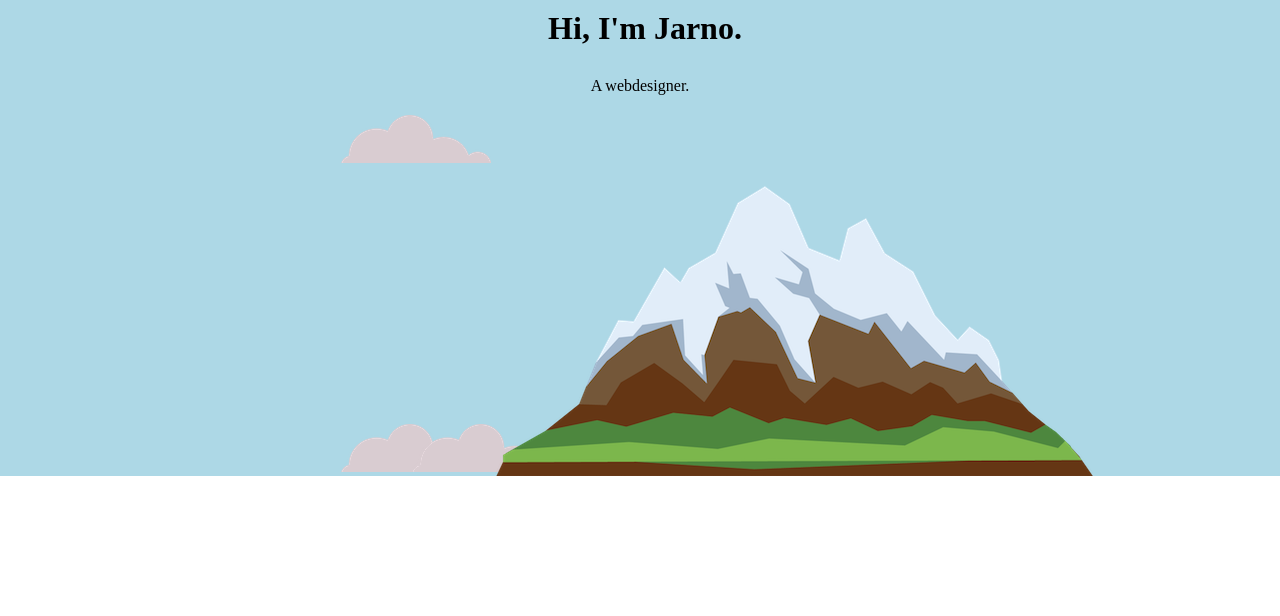
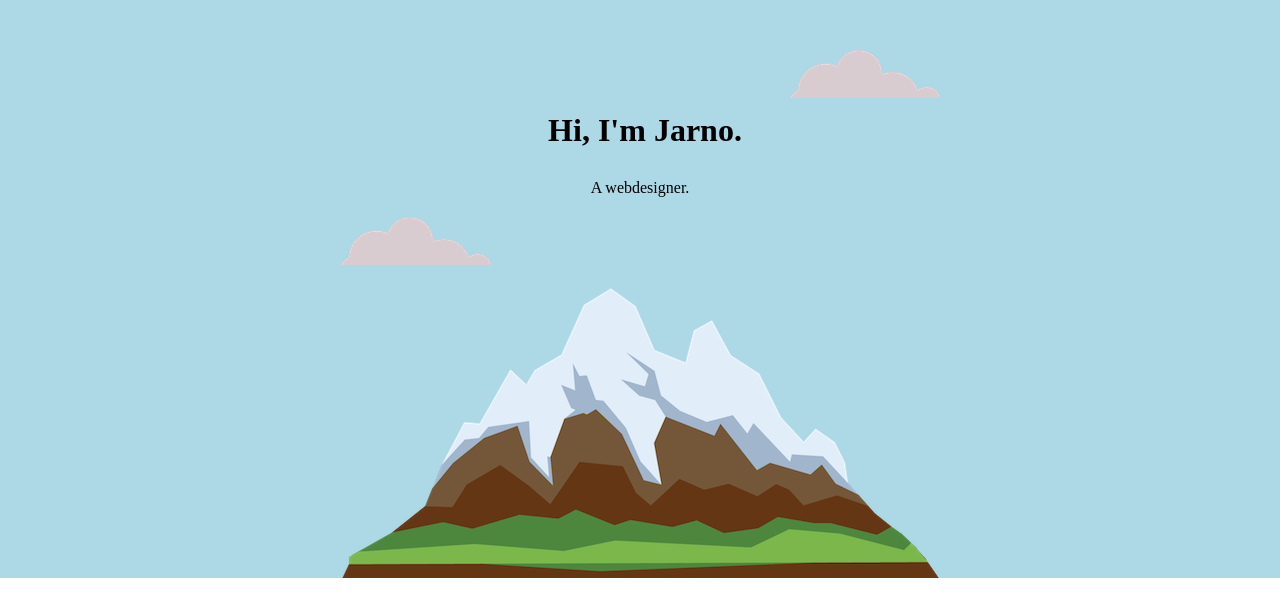
Before and after one commit to Jarnotk/htmlcv, a plain HTML site: page index.html in a window 1280 px wide. Drawn offline with Linux system fonts and the light colour scheme.

Commit message:
Add files via upload

```diff
--- a/index.html
+++ b/index.html
@@ -15,11 +15,10 @@
 
 	<body>
 		<header>
+			<img class="cloud1" src="img/cloud.png" alt="A happy little cloud.">
 			<h1>Hi, I'm Jarno.</h1>
 			<p>A <span class="web">web</span>designer.</p>
-			<img class="cloud1" src="img/cloud.png" alt="A happy little cloud.">
 			<img class="cloud2" src="img/cloud.png" alt="Another happy cloud.">
-			<img class="cloud3" src="img/cloud.png" alt="Best cloud ever.">
 			<img class="mountain" src="img/mountain.png" alt="And a brave mountain.">
 		</header>
 	</body>
```
